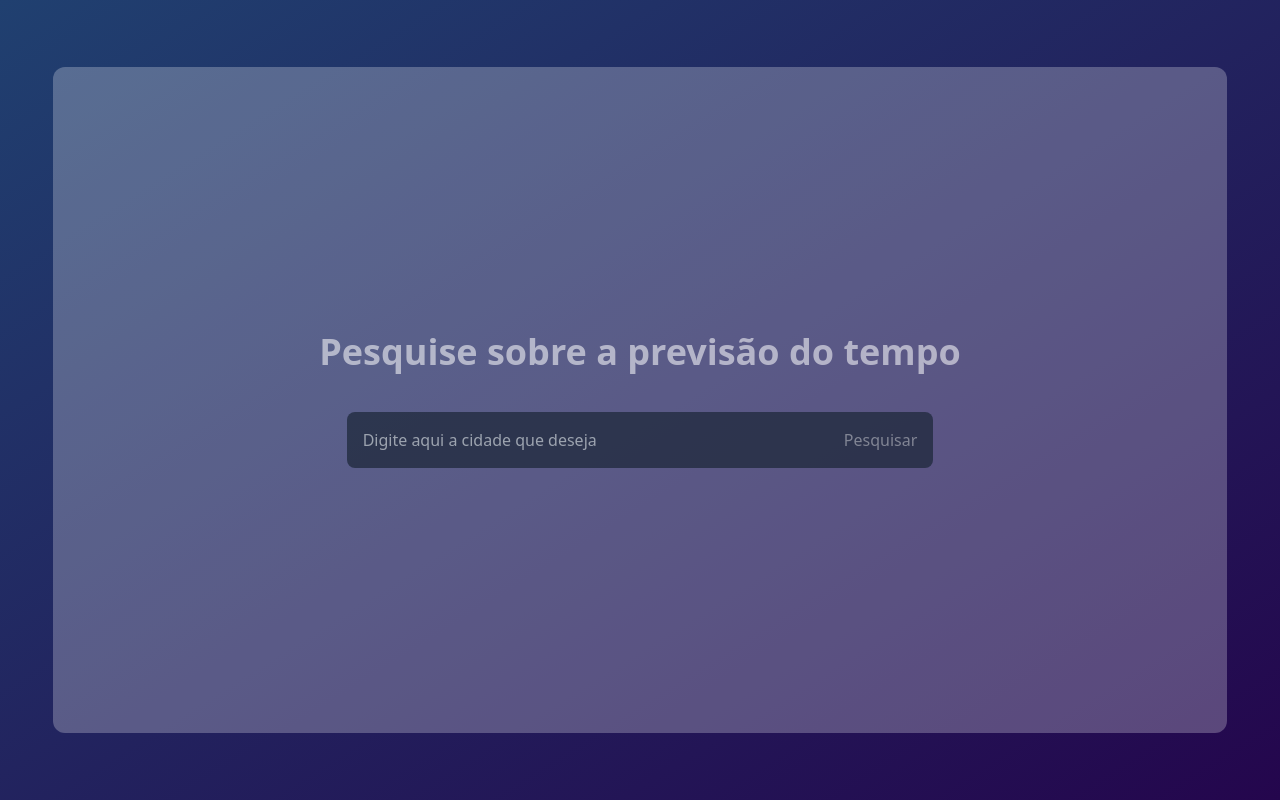
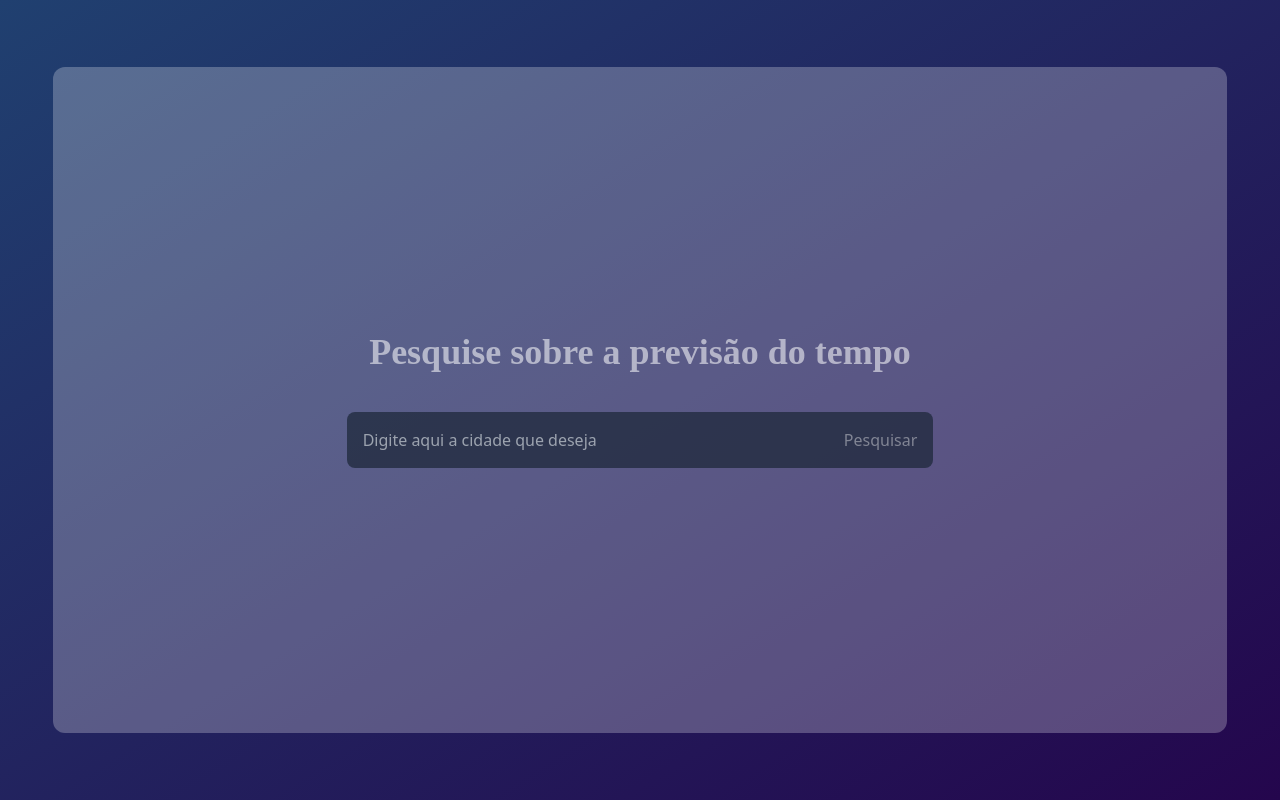
Before and after one commit to byankatomaz/weather-app, an Angular app in the folder weatherapp/: page / in a window 1280 px wide. Built offline with nearby package versions, Linux system fonts and the light colour scheme.

Commit message:
update tailwind.config.js

```diff
--- a/weatherapp/tailwind.config.js
+++ b/weatherapp/tailwind.config.js
@@ -1,10 +1,17 @@
+import defaultTheme from 'tailwindcss/defaultTheme'
+
 /** @type {import('tailwindcss').Config} */
 module.exports = {
   content: [
     "./src/**/*.{html,ts}",
   ],
   theme: {
-    extend: {},
+    extend: {
+      fontFamily: {
+        'roboto': ['Roboto'],
+        'bebasNeue': ['bebasNeue']
+      },
+    },
   },
   plugins: [],
 }
```
